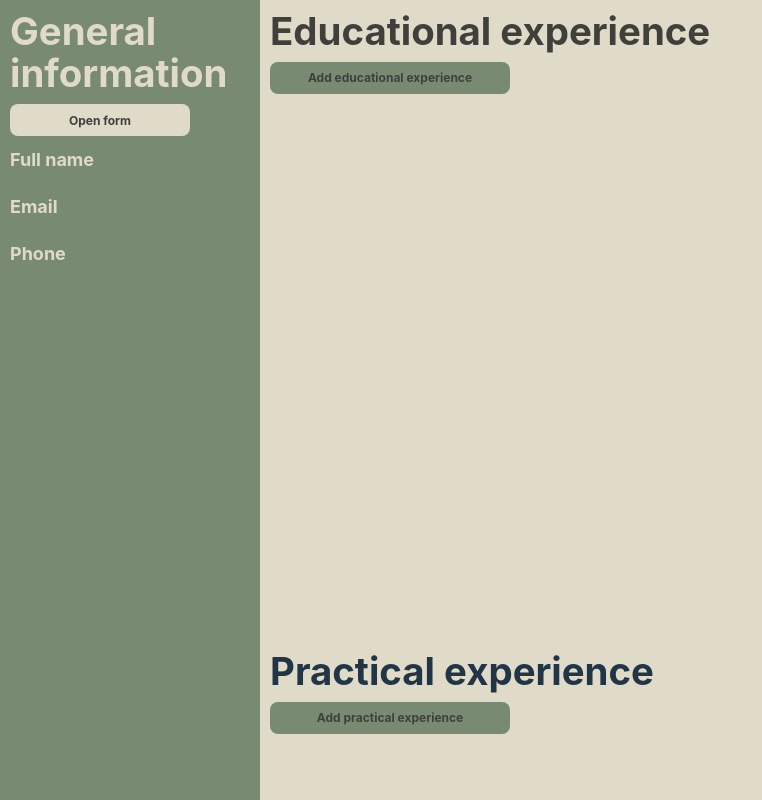
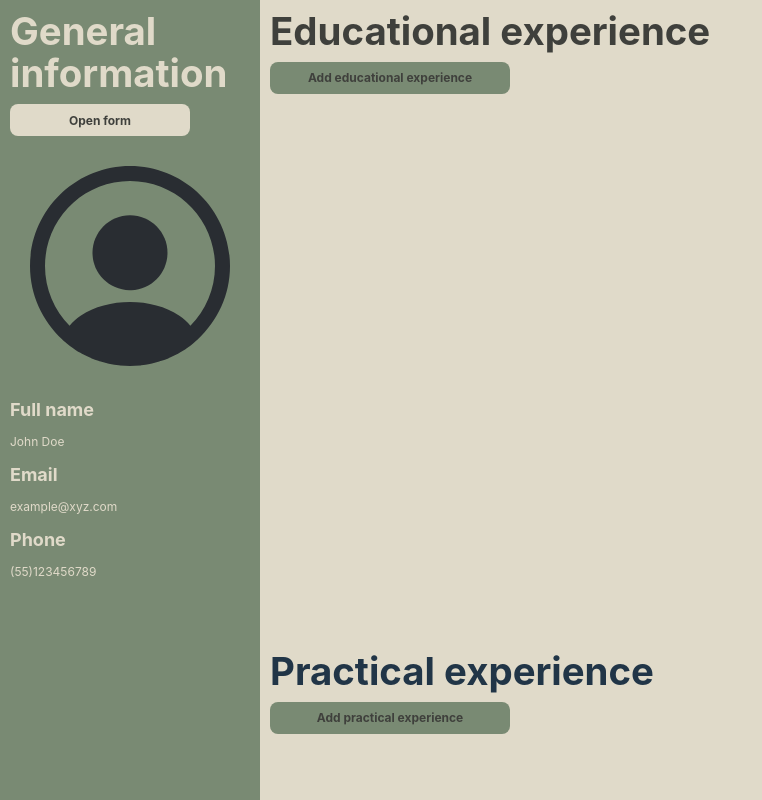
Before and after one commit to Francois-T9/cv-app, a React (Vite) app in the folder cv/: page / in a window 1280 px wide. Shown: the top 800 px of the page, without its empty margins (0-762 px from the left). Built offline with nearby package versions, Linux system fonts and the light colour scheme.

Commit message:
Added default profile and profile image

```diff
--- a/cv/src/components/General.jsx
+++ b/cv/src/components/General.jsx
@@ -1,6 +1,6 @@
 import { useState } from "react";
 import "../styles/general.css";
-
+import profileImage from "../assets/profile-circle-svgrepo-com.svg";
 function General() {
   // Object containing the state of input fields of the form
   const [generalForm, setGeneralForm] = useState({
@@ -29,9 +29,9 @@ function General() {
 
   // Displaying object based on user inputs and submit
   const [displayForm, setDisplayForm] = useState({
-    displayName: "",
-    displayEmail: "",
-    displayPhone: "",
+    displayName: "John Doe",
+    displayEmail: "example@xyz.com",
+    displayPhone: "(55)123456789",
   });
 
   const handleSubmit = (e) => {
@@ -44,6 +44,15 @@ function General() {
       displayPhone: generalForm.phone,
     }));
   };
+
+  // const defaultPerson = () => {
+  //   setDisplayForm((prevState) => ({
+  //     ...prevState,
+  //     displayName: "John Doe",
+  //     displayEmail: "example@xyz.com",
+  //     displayPhone: "(55)123456789",
+  //   }));
+  // };
 
   return (
     <div className="general">
@@ -96,7 +105,7 @@ function General() {
           </form>
         </div>
       )}
-
+      <img src={profileImage} alt="" />
       <h2>Full name</h2>
       <p>{displayForm.displayName}</p>
       <h2>Email</h2>
```
Also changed, not shown: cv/src/assets/profile-circle-svgrepo-com.svg (added).
